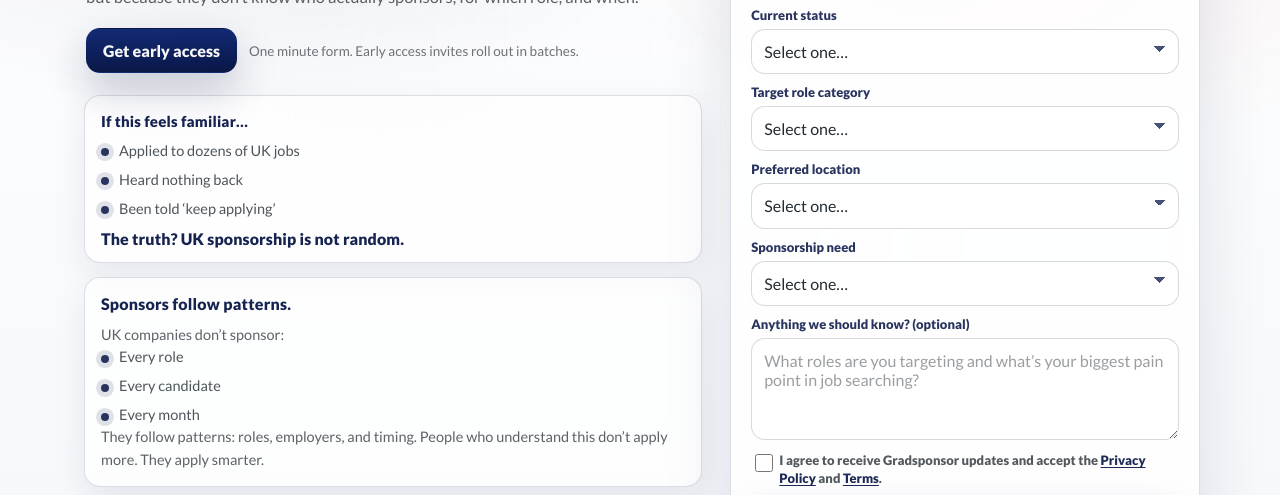
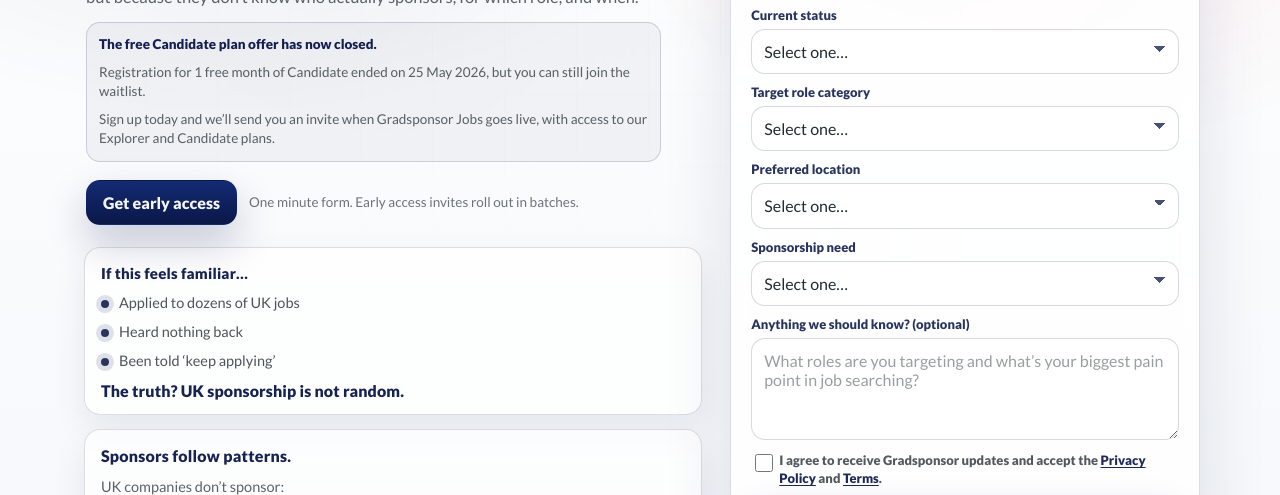
Before and after one commit to worklboro/gradsponsorjobs-landingpage, a plain HTML site: page index.html in a window 1280 px wide. Shown: the part 266-761 px from the top of the page. Drawn offline with Linux system fonts and the light colour scheme.

Commit message:
Move Candidate offer notice to hero section

```diff
--- a/assets/css/main.css
+++ b/assets/css/main.css
@@ -410,6 +410,34 @@
   line-height: 1.45;
 }
 
+.offer-note {
+  margin-top: 12px;
+  padding: 12px;
+  border-radius: 14px;
+  border: 1px solid rgba(10, 23, 72, 0.16);
+  background: rgba(10, 23, 72, 0.045);
+}
+
+.hero .offer-note {
+  max-width: 62ch;
+}
+
+.offer-note p {
+  margin: 0;
+  color: rgba(15, 25, 32, 0.68);
+  font-size: 13.5px;
+  line-height: 1.45;
+}
+
+.offer-note p + p {
+  margin-top: 8px;
+}
+
+.offer-note .offer-note-title {
+  color: rgba(10, 23, 72, 0.96);
+  font-weight: 900;
+}
+
 .message {
   margin: 8px 6px 10px;
   padding: 10px 11px;
--- a/index.html
+++ b/index.html
@@ -57,6 +57,18 @@
                 <br />
                 but because they don’t know who actually sponsors, for which role, and when.
               </p>
+
+              <div class="offer-note" role="note" aria-label="Candidate plan offer update">
+                <p class="offer-note-title">The free Candidate plan offer has now closed.</p>
+                <p>
+                  Registration for 1 free month of Candidate ended on 25 May 2026, but you can still
+                  join the waitlist.
+                </p>
+                <p>
+                  Sign up today and we’ll send you an invite when Gradsponsor Jobs goes live, with
+                  access to our Explorer and Candidate plans.
+                </p>
+              </div>
 
               <div class="hero-actions">
                 <a class="btn btn-primary" href="#waitlist" data-scroll-to="waitlist">Get early access</a>
```
